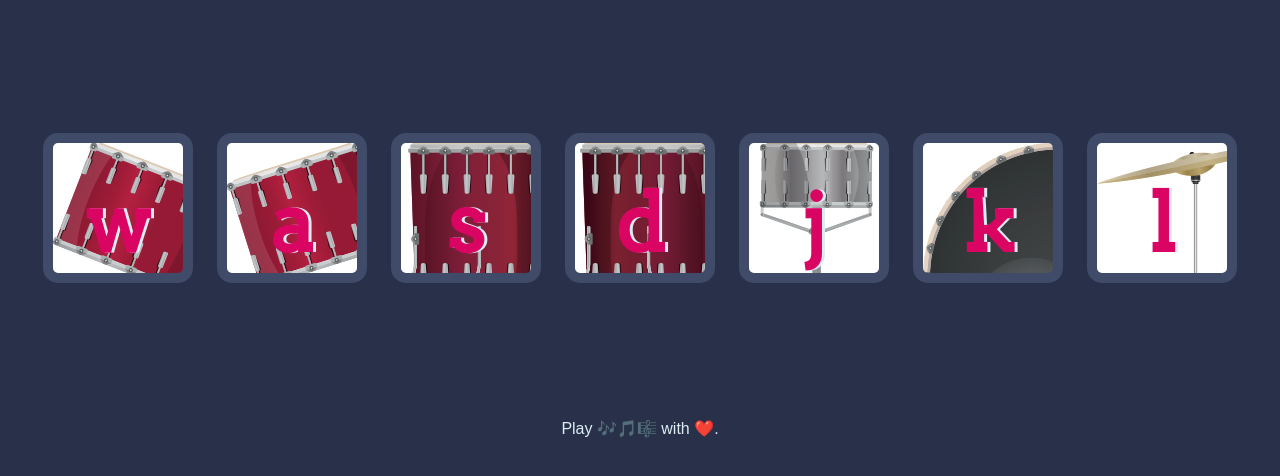
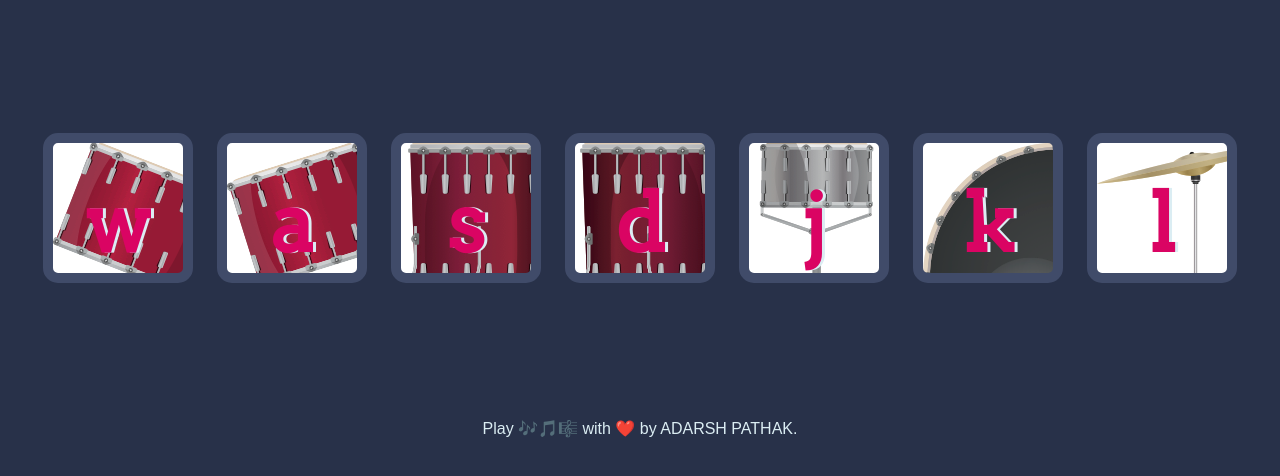
Before and after one commit to AdarshPathak24/play-drum, a plain HTML site: page index.html in a window 1280 px wide. Shown: the part 156-632 px from the top of the page. Drawn offline with Linux system fonts and the light colour scheme.

Commit message:
Update index.html

```diff
--- a/index.html
+++ b/index.html
@@ -24,7 +24,7 @@
 </body>
 
 <footer>
-  Play 🎶🎵🎼 with ❤️.
+  Play 🎶🎵🎼 with ❤️ by ADARSH PATHAK.
 </footer>
 
 </html>
```
